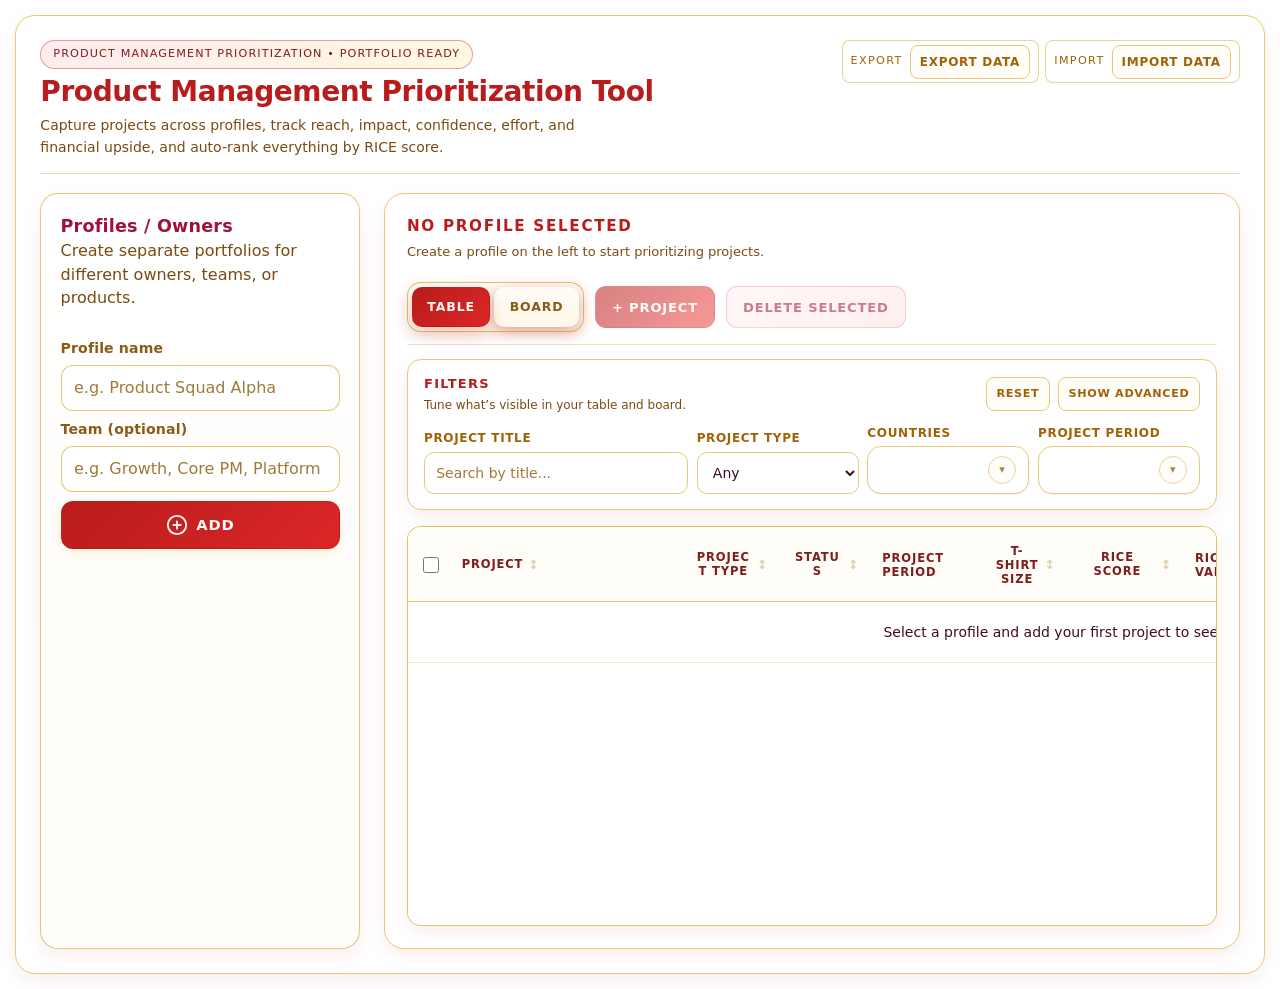
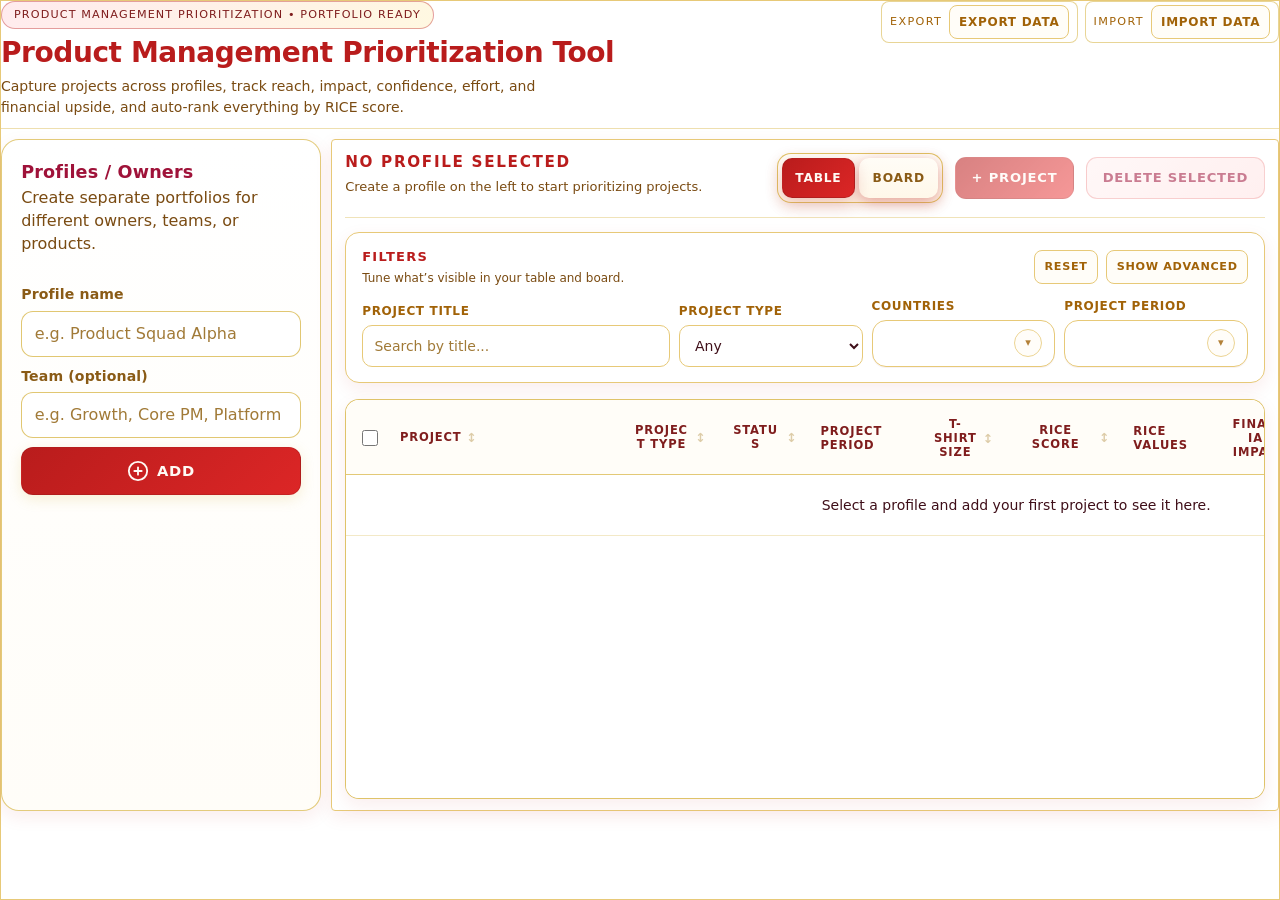

Modernize portfolio UI, profile currency EUR view, docs audit, and legacy cleanup.

--- a/css/main.css
+++ b/css/main.css
@@ -50,7 +50,8 @@ body {
     radial-gradient(ellipse 80% 50% at 80% 50%, rgba(212, 175, 55, 0.12), transparent 50%),
     linear-gradient(180deg, #12080b 0%, #14060b 38%, #08070a 100%);
   color: var(--text);
-  padding: clamp(0.75rem, 2.5vw, 1.5rem);
+  /* Reduce outer whitespace; spacing handled by modern panels. */
+  padding: 0;
   line-height: 1.5;
   -webkit-font-smoothing: antialiased;
 }
@@ -59,20 +60,22 @@ body {
   width: 100%;
   max-width: none;
   margin: 0;
-  padding: clamp(1.25rem, 3vw, 2rem);
+  /* Minimal outer inset for the whole app. */
+  padding: 0.35rem;
   flex: 1;
   min-height: 0;
   display: flex;
   flex-direction: column;
-  background: linear-gradient(165deg, rgba(38, 10, 16, 0.94) 0%, rgba(22, 10, 14, 0.98) 100%);
-  border-radius: 20px;
-  border: 1px solid rgba(212, 175, 55, 0.28);
-  box-shadow: var(--shadow-soft);
-  transition: box-shadow var(--transition-normal);
+  /* Let the inner panels (cards) define structure; remove outdated outer frame. */
+  background: transparent;
+  border-radius: 0;
+  border: none;
+  box-shadow: none;
+  transition: none;
 }
 
 .app-shell:hover {
-  box-shadow: 0 24px 56px rgba(0, 0, 0, 0.5);
+  box-shadow: none;
 }
 
 .app-header {
@@ -80,9 +83,9 @@ body {
   align-items: flex-start;
   justify-content: space-between;
   gap: 1.25rem;
-  margin-bottom: 1.75rem;
+  margin-bottom: 1rem;
   flex-wrap: wrap;
-  padding-bottom: 1rem;
+  padding-bottom: 0.75rem;
   border-bottom: 1px solid rgba(148, 163, 184, 0.15);
 }
 
@@ -220,23 +223,24 @@ body {
 .app-layout {
   display: grid;
   grid-template-columns: minmax(280px, 340px) minmax(0, 1.9fr);
-  grid-template-rows: minmax(0, 1fr);
-  gap: 1.5rem;
-  align-items: stretch;
-  flex: 1;
+  grid-template-rows: auto;
+  gap: 1rem;
+  align-items: start;
+  flex: 0 1 auto;
   min-height: 0;
+  width: 100%;
 }
 
 @media (max-width: 1024px) {
   .app-layout {
     grid-template-columns: 1fr;
-    gap: 1.25rem;
+    gap: 0.85rem;
   }
 }
 
 @media (max-width: 640px) {
   .app-layout {
-    gap: 1rem;
+    gap: 0.75rem;
   }
 }
 
@@ -262,7 +266,7 @@ body {
   background: linear-gradient(165deg, rgba(185, 28, 28, 0.18) 0%, rgba(26, 12, 16, 0.98) 100%);
   border-radius: var(--radius-lg);
   border: 1px solid rgba(148, 163, 184, 0.22);
-  padding: 1.25rem 1.35rem;
+  padding: 1.05rem 1.15rem;
   box-shadow: var(--shadow-card);
   transition: border-color var(--transition-normal), box-shadow var(--transition-normal), transform var(--transition-normal);
 }
@@ -276,7 +280,7 @@ body {
   background: linear-gradient(180deg, rgba(15, 23, 42, 0.97) 0%, rgba(15, 23, 42, 0.94) 100%);
   border-radius: var(--radius-lg);
   border: 1px solid rgba(51, 65, 85, 0.75);
-  padding: 1.25rem 1.35rem;
+  padding: 1.05rem 1.15rem;
   box-shadow: var(--shadow-card);
   min-height: 0;
   display: flex;
@@ -957,26 +961,43 @@ button:disabled {
 }
 
 .projects-view--map {
-  flex: 1;
+  flex: 0 0 auto;
   flex-direction: column;
-  min-height: 400px;
+  min-height: 0;
+  align-self: start;
 }
 
 .projects-view--map .projects-map-toolbar {
   flex-shrink: 0;
   position: relative;
-  z-index: 2;
+  z-index: 5;
+  overflow: visible;
 }
 
 .projects-view--map .projects-map-legend {
   flex-shrink: 0;
   position: relative;
-  z-index: 2;
+  z-index: 1;
 }
 
 .projects-view--map .projects-map-container {
   position: relative;
   z-index: 1;
+  flex: 0 0 auto;
+  width: 100%;
+  aspect-ratio: 2.05 / 1;
+  height: auto;
+  max-height: min(42vh, 480px);
+  min-height: 0;
+  overflow: hidden;
+}
+
+.projects-view--map .projects-map-container .leaflet-container {
+  position: absolute !important;
+  inset: 0 !important;
+  width: 100% !important;
+  height: 100% !important;
+  min-height: 0 !important;
 }
 
 .projects-map-toolbar {
@@ -1085,8 +1106,13 @@ button:disabled {
 }
 
 .projects-map-container {
-  flex: 1;
-  min-height: 360px;
+  position: relative;
+  flex: 0 0 auto;
+  width: 100%;
+  aspect-ratio: 2.05 / 1;
+  height: auto;
+  max-height: min(42vh, 480px);
+  min-height: 0;
   background: var(--bg-subtle);
   border-radius: var(--radius-md);
   overflow: hidden;
@@ -1242,7 +1268,8 @@ button:disabled {
   display: flex;
   align-items: center;
   justify-content: center;
-  min-height: 360px;
+  height: 100%;
+  min-height: 0;
   color: var(--muted);
   font-size: 0.95rem;
 }
@@ -4093,9 +4120,10 @@ body {
 }
 
 .app-shell {
-  background: linear-gradient(180deg, #ffffff 0%, #fffaf2 100%);
-  border: 1px solid rgba(212, 175, 55, 0.5);
-  box-shadow: 0 22px 48px rgba(185, 28, 28, 0.12);
+  /* Remove the legacy “outer frame” so panels/cards own the visual structure. */
+  background: transparent !important;
+  border: none !important;
+  box-shadow: none !important;
 }
 
 .app-badge {
@@ -4467,17 +4495,19 @@ tbody tr:hover {
 }
 
 body {
-  padding: clamp(0.55rem, 1.2vw, 1rem);
+  /* Minimal outer inset: edge-to-edge feel; spacing is handled by inner panels. */
+  padding: 0 !important;
 }
 
 .app-shell {
-  border-radius: var(--ui-radius-xl);
-  padding: clamp(1rem, 2.2vw, 1.5rem);
+  border-radius: 0 !important;
+  /* Desktop: no unnecessary outer padding (cards/panels own layout). */
+  padding: 0 !important;
 }
 
 .app-header {
-  margin-bottom: 1.2rem;
-  padding-bottom: 0.9rem;
+  margin-bottom: 0.65rem !important;
+  padding-bottom: 0.55rem !important;
   display: grid;
   grid-template-columns: minmax(0, 1fr) auto;
   gap: var(--ui-gap-lg);
@@ -4486,20 +4516,21 @@ body {
 
 .app-layout {
   grid-template-columns: minmax(260px, 320px) minmax(0, 1fr);
-  gap: var(--ui-gap-xl);
+  /* Reduce spacing between sidebar and workspace. */
+  gap: 0.65rem !important;
 }
 
 .card,
 .card-plain {
-  border-radius: var(--ui-radius-xl);
+  border-radius: 4px;
 }
 
 .card {
-  padding: clamp(1rem, 1.9vw, 1.35rem);
+  padding: 0.65rem 0.8rem !important;
 }
 
 .card-plain {
-  padding: clamp(1rem, 1.7vw, 1.35rem);
+  padding: 0.65rem 0.8rem !important;
 }
 
 .projects-header-row {
@@ -5992,6 +6023,40 @@ tbody tr:hover {
   color: #7f1d1d !important;
 }
 
+html.is-demo-readonly .cell-actions button[data-action="editProject"]:disabled {
+  background: #fffbeb !important;
+  border: 1px solid rgba(212, 175, 55, 0.5) !important;
+  color: #a16207 !important;
+  opacity: 0.88 !important;
+  cursor: not-allowed !important;
+  box-shadow: none !important;
+  transform: none !important;
+}
+
+html.is-demo-readonly .cell-actions button[data-action="deleteProject"]:disabled {
+  background: linear-gradient(180deg, #fef2f2 0%, #fee2e2 100%) !important;
+  border: 1px solid rgba(220, 38, 38, 0.4) !important;
+  color: #b91c1c !important;
+  opacity: 0.88 !important;
+  cursor: not-allowed !important;
+  box-shadow: none !important;
+  transform: none !important;
+}
+
+html.is-demo-readonly .scrum-board-card-btn--edit:disabled,
+html.is-demo-readonly .scrum-board-card-btn--delete:disabled,
+html.is-demo-readonly .moscow-board-card-btn--edit:disabled,
+html.is-demo-readonly .moscow-board-card-btn--delete:disabled {
+  opacity: 0.75 !important;
+  cursor: not-allowed !important;
+}
+
+html.is-demo-readonly tbody .checkbox-input:disabled,
+html.is-demo-readonly #selectAllProjects:disabled {
+  opacity: 0.45;
+  cursor: not-allowed;
+}
+
 tbody .checkbox-input {
   border-color: rgba(212, 175, 55, 0.75) !important;
   accent-color: var(--id-red-600);
@@ -6286,15 +6351,24 @@ tbody .checkbox-input {
 /* =========================================================
    Profiles panel v3 (complete UX revamp for side-column)
    ========================================================= */
-.profiles-panel {
+.profiles-panel.profiles-panel--v2,
+.profiles-panel:not(.profiles-panel--v2) {
   padding: 1.2rem !important;
   border-radius: 18px !important;
   border: 1px solid rgba(212, 175, 55, 0.65) !important;
   background: linear-gradient(180deg, #ffffff 0%, #fffdf8 100%) !important;
   display: flex !important;
   flex-direction: column !important;
-  height: 100% !important;
   min-height: 0 !important;
+}
+
+.profiles-panel:not(.profiles-panel--v2) {
+  height: 100% !important;
+}
+
+.profiles-panel.profiles-panel--v2 {
+  height: auto !important;
+  padding-bottom: 0.55rem !important;
 }
 
 .profiles-panel .card-header {
@@ -6362,7 +6436,20 @@ tbody .checkbox-input {
   justify-content: center !important;
 }
 
-.profiles-list {
+.profiles-panel--v2 .profiles-list,
+.profiles-panel--v2 .profiles-list--modern {
+  margin-top: 0 !important;
+  max-height: min(42vh, 520px) !important;
+  flex: 0 0 auto !important;
+  min-height: 0 !important;
+  height: auto !important;
+  overflow-y: auto !important;
+  overflow-x: hidden !important;
+  gap: 0.7rem !important;
+  padding-right: 0.2rem !important;
+}
+
+.profiles-list:not(.profiles-list--modern) {
   margin-top: 0.35rem !important;
   max-height: none !important;
   flex: 1 1 auto !important;
